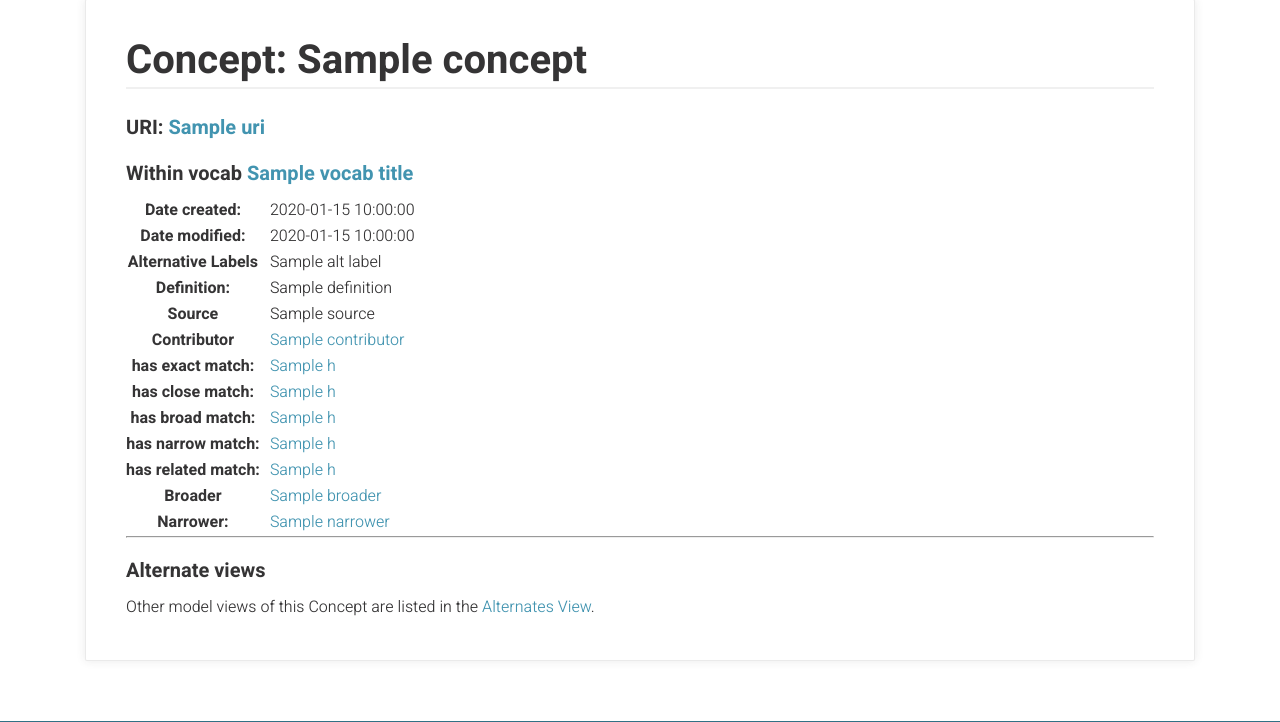
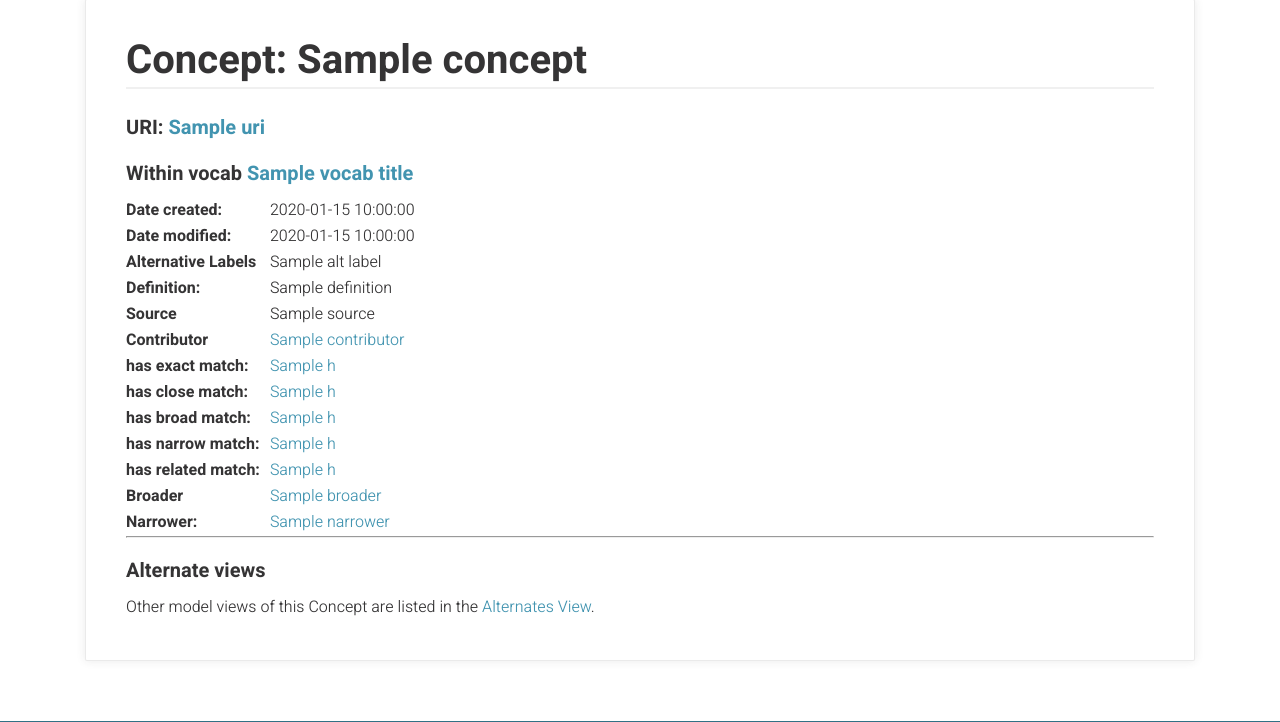
Before and after one commit to RDFLib/VocPrez, a Python web app: template view/templates/concept.html in a window 1280 px wide. Shown: the part 173-895 px from the top of the page. Run offline with Jinja, Linux system fonts and the light colour scheme; the template is opened without the code that fills it: most values are stand-ins (such as "Sample title", 1, 10 or a date in 2020); some libraries are stand-ins or nearby versions.

Commit message:
Added text-align left for body element

```diff
--- a/view/static/extra.css
+++ b/view/static/extra.css
@@ -129,3 +129,7 @@ hr {
     overflow: auto;
     min-height: 28px;
 }
+
+body {
+    text-align: left;
+}
```
